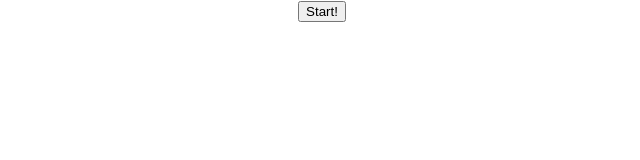
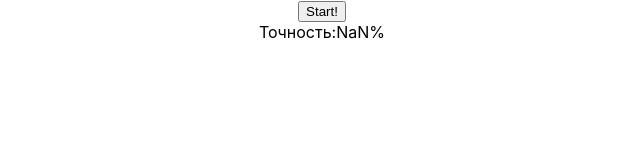
Before and after one commit to vasya-bo/Speed-typing-test-React, a React (Create React App) app in the folder speed-typing/: page / in a window 1280 px wide. Shown: the top 160 px of the page, without its empty margins (318-958 px from the left). Built offline with nearby package versions, Linux system fonts and the light colour scheme.

Commit message:
install eslint, added accuracy view

```diff
--- a/speed-typing/src/App.js
+++ /dev/null
@@ -1,82 +0,0 @@
-import {useState, useEffect} from 'react'
-import './App.css';
-
-function App() {
-const [data, setData] = useState('')
-const [showResult, setShowResult] = useState(false)
-const [keyPressed, setKeyPressed] = useState(null)
-const [color, setColor] = useState('green')
-
-  const [text,setText] = useState({Right: '', inProcess: '', notDone: '', numberAll: 0, numberRight: 0, numberWrong: 0})
-
-
-  useEffect( () => {
-  // fetch("https://baconipsum.com/api/?type=meat-and-filler&paras=1&format=text")
-  // .then(response => response.text())
-  // .then(response => { setData(response)})
-  setData('12345678890')
-  console.log('upload1')
-}, [data]);
-
-useEffect(() => {
-  console.log('addEvent upload')
-  window.addEventListener('keypress', (event) => {
-    event.preventDefault()
-    setKeyPressed(prevValue => prevValue = event.key)}, true)
-
-}, [])
-
-useEffect(()=> {
-  console.log('key in state', keyPressed)
-  console.log('text in procces', text.inProcess)
-  if (keyPressed && text.numberAll !== text.numberRight) {
-  if(keyPressed ===  text.inProcess){
-    setColor(prevValue => prevValue = 'green')
-
-  let dataArray = text.notDone.split('')
-  let firstLetter = dataArray[0];
-  dataArray.shift();
-  setText(prevValue => { return {...prevValue,
-                                Right: prevValue.Right + prevValue.inProcess,
-                                 inProcess:firstLetter,
-                                 notDone: dataArray.join(''),
-                                 numberRight: prevValue.numberRight +1}})
-  setKeyPressed(prevValue => prevValue = null)
-}
- else {console.log('wrong letter')
-setColor(prevValue => prevValue = 'red')
-setKeyPressed(prevValue => prevValue = null)
-setText(prevValue=>{return {...prevValue, numberWrong: prevValue.numberWrong +1}})
-}
-}
-
-console.log (text.numberAll, text.numberRight)
-if (text.numberAll !== 0 && text.numberAll === text.numberRight) {console.log('you are done! ')
-
-setShowResult(prevValue => prevValue = true)}
-}, [keyPressed, text])
-
-
-function start() {
-  let dataArray = data.split('')
-  let firstLetter = dataArray[0];
-dataArray.shift()
-
-  setText(text => { return {...text,numberAll:dataArray.length+1, inProcess:firstLetter, notDone: dataArray.join('')}})
-}
-
-  return (
-    <div className="App">
-
-<button id='start' onClick={()=> start()}>Start!</button>
-
-      <span id='text-right'>{text.Right}</span>
-      <span id='text-in-process' style={{'backgroundColor': color}}>{text.inProcess}</span>
-      <span id='text-not-proccessed'>{text.notDone} </span><br></br>
-
-      {showResult && <h2>End!</h2>}
-    </div>
-  );
-}
-
-export default App;
--- /dev/null
+++ b/speed-typing/src/App.jsx
@@ -0,0 +1,99 @@
+import React, { useState, useEffect } from 'react';
+import './App.css';
+
+function App() {
+  const [data, setData] = useState('');
+  const [showResult, setShowResult] = useState(false);
+  const [keyPressed, setKeyPressed] = useState(null);
+  const [color, setColor] = useState('green');
+
+  const [text, setText] = useState({
+    Right: '', inProcess: '', notDone: '', numberAll: 0, numberRight: 0, numberWrong: 0,
+  });
+
+  useEffect(() => {
+  // fetch("https://baconipsum.com/api/?type=meat-and-filler&paras=1&format=text")
+  // .then(response => response.text())
+  // .then(response => { setData(response)})
+    setData('12345678890');
+    console.log('upload1');
+  }, [data]);
+
+  useEffect(() => {
+    console.log('addEvent upload');
+    window.addEventListener('keypress', (event) => {
+      event.preventDefault();
+      setKeyPressed(event.key);
+    }, true);
+  }, []);
+
+  useEffect(() => {
+    console.log('key in state', keyPressed);
+    console.log('text in procces', text.inProcess);
+    if (keyPressed && text.numberAll !== text.numberRight) {
+      if (keyPressed === text.inProcess) {
+        setColor('green');
+
+        const dataArray = text.notDone.split('');
+        const firstLetter = dataArray[0];
+        dataArray.shift();
+        setText((prevValue) => ({
+          ...prevValue,
+          Right: prevValue.Right + prevValue.inProcess,
+          inProcess: firstLetter,
+          notDone: dataArray.join(''),
+          numberRight: prevValue.numberRight + 1,
+        }));
+        setKeyPressed(null);
+      } else {
+        console.log('wrong letter');
+        setColor('red');
+        setKeyPressed(null);
+        setText((prevValue) => ({ ...prevValue, numberWrong: prevValue.numberWrong + 1 }));
+      }
+    }
+
+    console.log(text.numberAll, text.numberRight);
+    if (text.numberAll !== 0 && text.numberAll === text.numberRight) {
+      console.log('you are done! ');
+
+      setShowResult(true);
+    }
+  }, [keyPressed, text]);
+
+  function start() {
+    const dataArray = data.split('');
+    const firstLetter = dataArray[0];
+    dataArray.shift();
+
+    setText((prevValue) => ({
+      ...prevValue, numberAll: dataArray.length + 1, inProcess: firstLetter, notDone: dataArray.join(''),
+    }));
+  }
+
+  return (
+    <div className="App">
+
+      <button id="start" type="button" onClick={() => start()}>Start!</button>
+
+      <span id="text-right">{text.Right}</span>
+      <span id="text-in-process" style={{ backgroundColor: color }}>{text.inProcess}</span>
+      <span id="text-not-proccessed">
+        {text.notDone}
+        {' '}
+      </span>
+      <br />
+
+      {showResult && <h2>End!</h2>}
+
+      <div id="statistic-Area">
+        Точность:
+        {((text.numberRight * 100) / (text.numberWrong + text.numberRight)).toFixed(1)}
+        %
+
+      </div>
+    </div>
+  );
+}
+
+export default App;
--- a/speed-typing/src/index.js
+++ b/speed-typing/src/index.jsx
@@ -5,7 +5,7 @@ import App from './App';
 
 const root = ReactDOM.createRoot(document.getElementById('root'));
 root.render(
-    <App />
+  <App />,
 );
 
 // If you want to start measuring performance in your app, pass a function
```
Also changed, not shown: speed-typing/package.json (+8 -0 lines), speed-typing/.eslintrc.js (added), speed-typing/src/App.css (line endings or trailing spaces), 1 other file (tests, documents, lock files or other folders).
